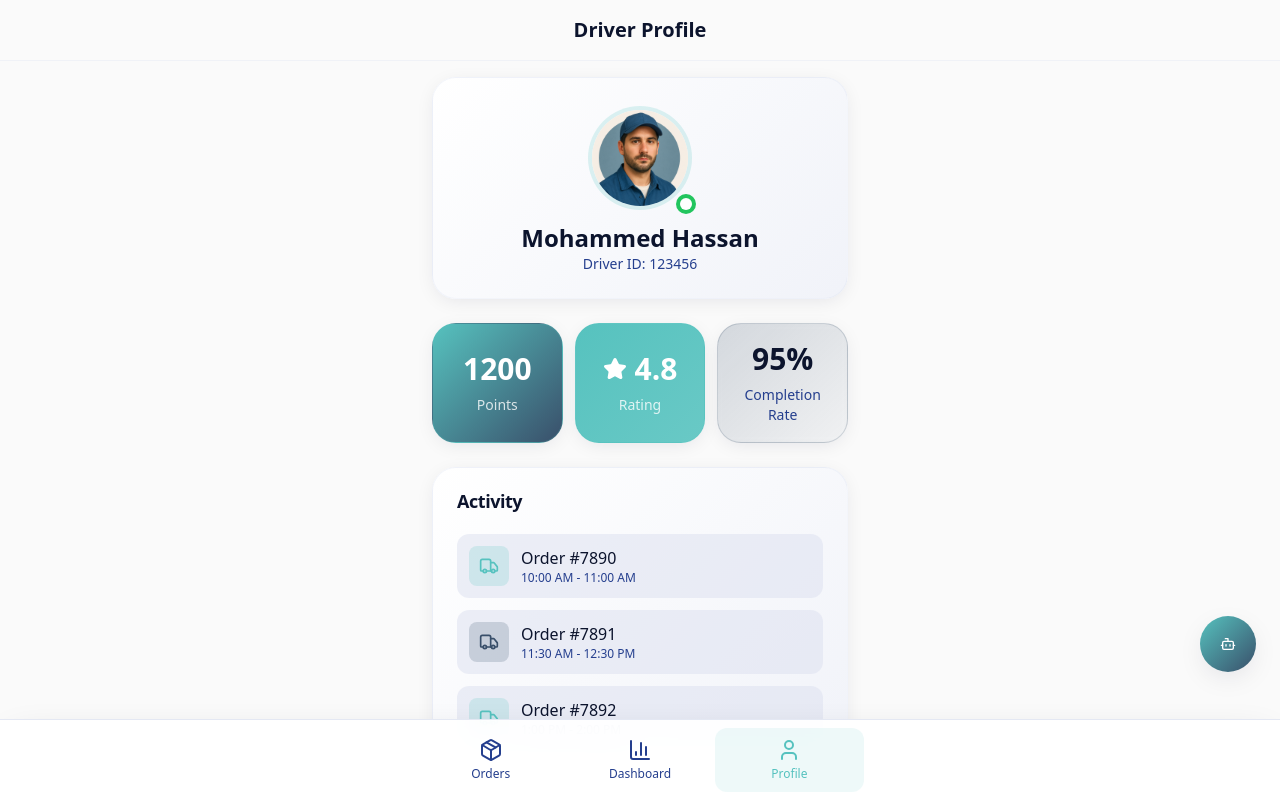
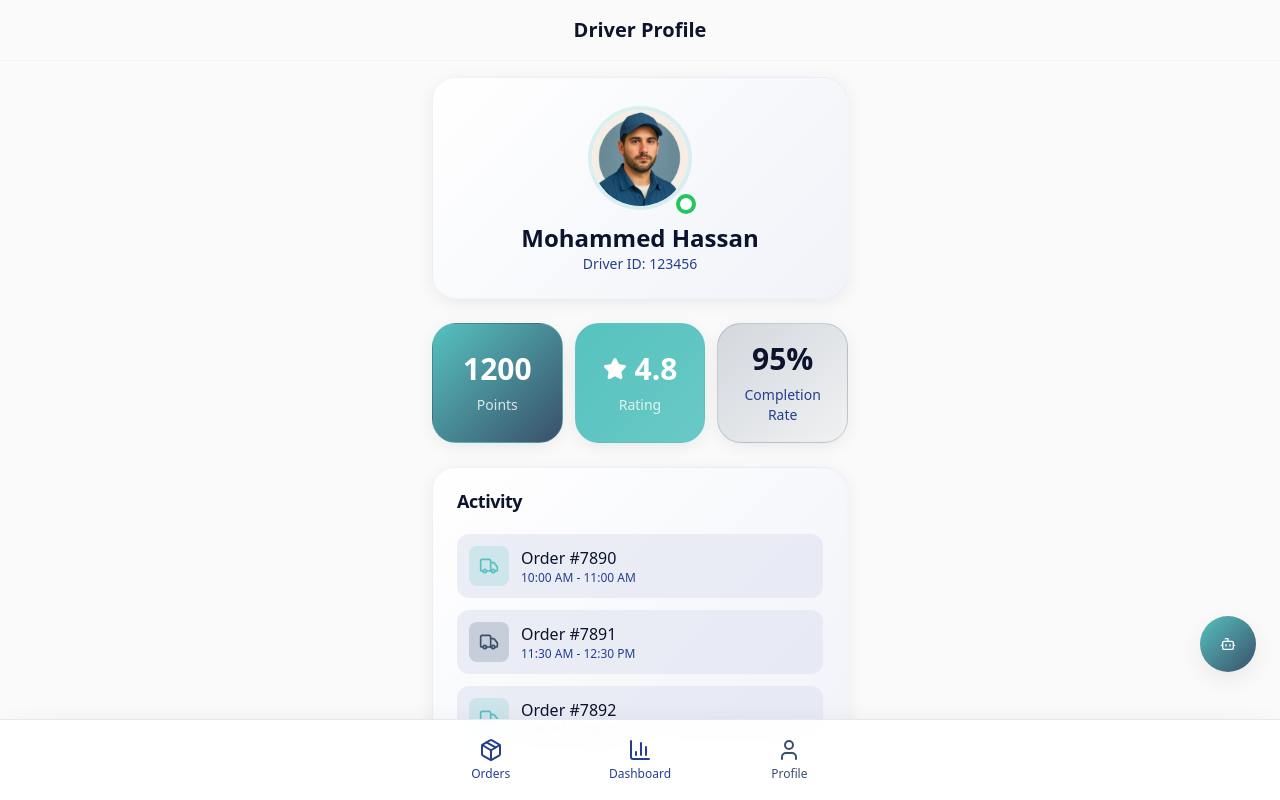
Before and after one commit to sedra-asrawi/wasel-flow-ai, a React (Vite) app: page /profile in a window 1280 px wide. Built offline with nearby package versions, Linux system fonts and the light colour scheme; the HTML template or start-up script is replaced by a standard one.

Commit message:
Remove background from active icons
Removed the background from all active icons in the navigation bar, ensuring only the icon itself displays the secondary color when a tab is chosen.

```diff
--- a/src/components/ui/navigation.tsx
+++ b/src/components/ui/navigation.tsx
@@ -78,7 +78,7 @@ export const Navigation = ({
         return cn(
           "rounded-xl transition-all duration-300",
           isActive
-            ? "bg-primary/10 text-primary"
+            ? getActiveColorClass()
             : "hover:bg-muted/50 text-muted-foreground"
         );
       default:
```
